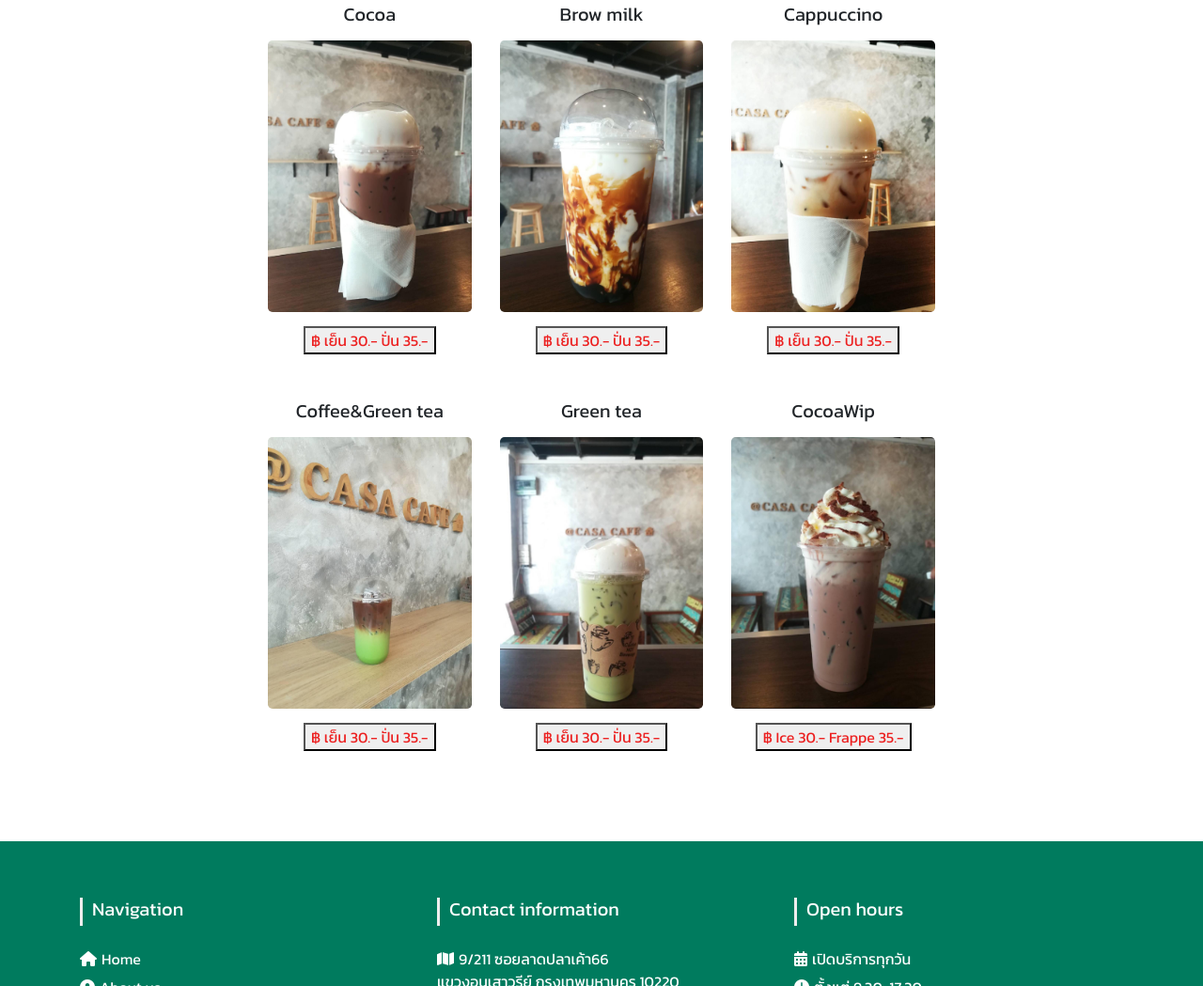
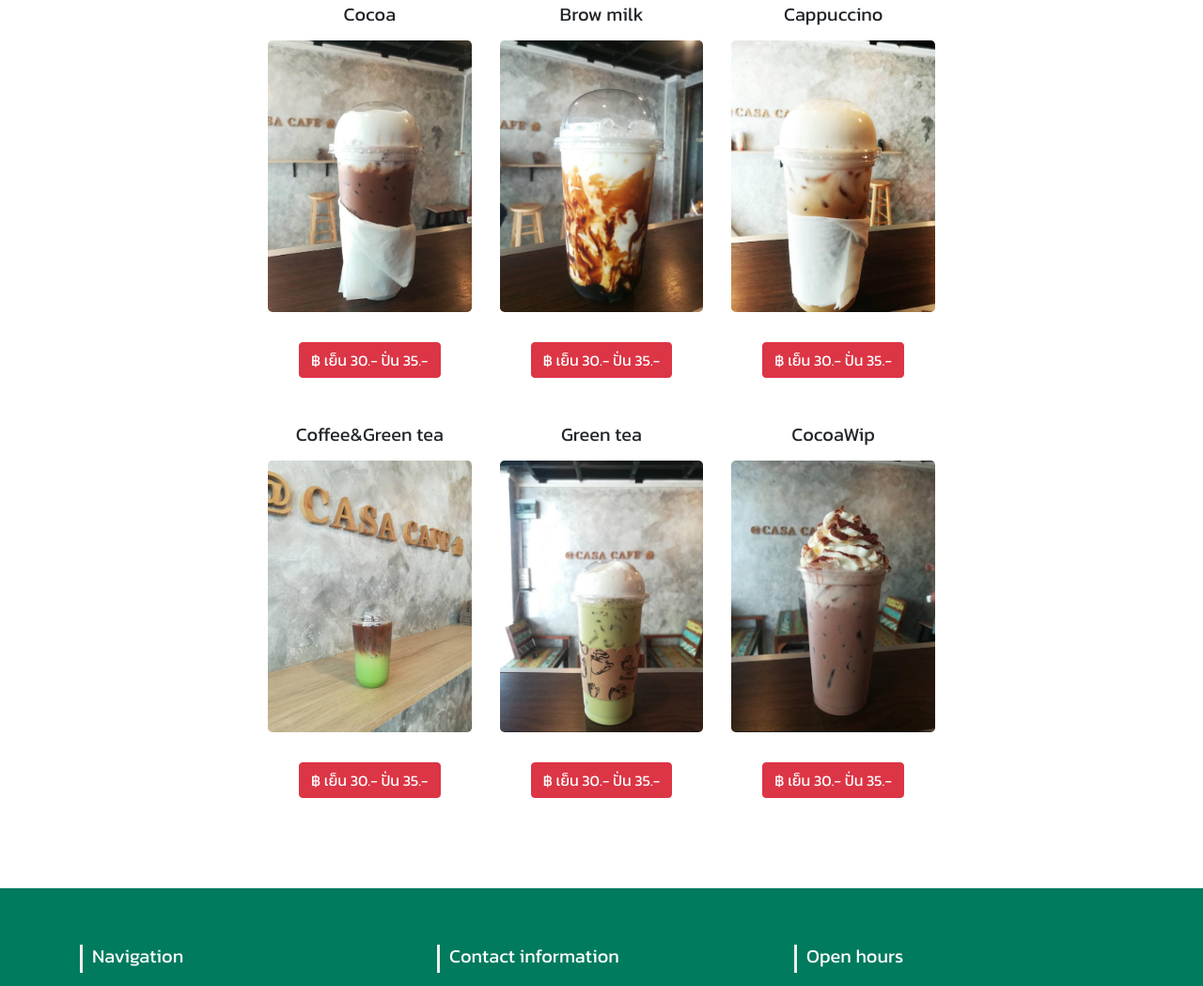
Before and after one commit to Suwipathuesayom/Coffee_Website, a plain HTML site: page menu.html in a window 1280 px wide. Shown: the part 601-1650 px from the top of the page at 94% size. Drawn offline with nearby package versions, Linux system fonts and the light colour scheme.

Commit message:
EditProject

```diff
--- a/css/Index.css
+++ b/css/Index.css
@@ -32,7 +32,7 @@ h1 {
 
 .content button {
     margin-top: 15px;
-    color: rgb(236, 32, 32);
+    color: rgb(255, 255, 255);
     font-family: 'Kanit', sans-serif;
     cursor: pointer;
 }
--- a/css/menu.css
+++ b/css/menu.css
@@ -25,8 +25,8 @@ body {
 }
 
 .content button {
-    margin-top: 15px;
-    color: rgb(236, 32, 32);
+    margin-top: 2rem;
+    color: rgb(255, 255, 255);
     font-family: 'Kanit', sans-serif;
     cursor: pointer;
 }
@@ -34,7 +34,7 @@ body {
 .product,
 h1 {
     font-family: 'Kanit', sans-serif;
-    color: rgb(202, 41, 41);
+    color: rgb(18, 125, 27);
 }
 
 .img-fluid:hover {
--- a/menu.html
+++ b/menu.html
@@ -127,8 +127,7 @@
                                 <h5 class="mb-3">Cocoa</h5>
                                 <a class="d-block rounded-lg lift lift-lg" href="landing-multipurpose.html"><img class="img-fluid rounded-lg" src="images/01.jpg"></a>
                                 <div class="content">
-                                    <button class="btn-group">฿ เย็น 30.- ปั่น 35.-</button>
-
+                                    <button class="btn btn-danger">฿ เย็น 30.- ปั่น 35.-</button>
                                 </div>
 
                             </div>
@@ -136,7 +135,7 @@
                                 <h5 class="mb-3">Brow milk</h5>
                                 <a class="d-block rounded-lg lift lift-lg" href="landing-app-mobile.html"><img class="img-fluid rounded-lg" src="images/02.jpg"></a>
                                 <div class="content">
-                                    <button class="btn-group">฿ เย็น 30.- ปั่น 35.-</button>
+                                    <button class="btn btn-danger">฿ เย็น 30.- ปั่น 35.-</button>
 
                                 </div>
                             </div>
@@ -144,7 +143,7 @@
                                 <h5 class="mb-3">Cappuccino</h5>
                                 <a class="d-block rounded-lg lift lift-lg" href="landing-app-desktop.html"><img class="img-fluid rounded-lg" src="images/04.jpg"></a>
                                 <div class="content">
-                                    <button class="btn-group">฿ เย็น 30.- ปั่น 35.-</button>
+                                    <button class="btn btn-danger">฿ เย็น 30.- ปั่น 35.-</button>
 
                                 </div>
                             </div>
@@ -152,7 +151,7 @@
                                 <h5 class="mb-3">Coffee&Green tea</h5>
                                 <a class="d-block rounded-lg lift lift-lg" href="landing-agency.html"><img class="img-fluid rounded-lg" src="images/03.jpg"></a>
                                 <div class="content">
-                                    <button class="btn-group">฿ เย็น 30.- ปั่น 35.-</button>
+                                    <button class="btn btn-danger">฿ เย็น 30.- ปั่น 35.-</button>
 
                                 </div>
                             </div>
@@ -160,7 +159,7 @@
                                 <h5 class="mb-3">Green tea</h5>
                                 <a class="d-block rounded-lg lift lift-lg" href="landing-lead-capture.html"><img class="img-fluid rounded-lg" src="images/05.jpg"></a>
                                 <div class="content">
-                                    <button class="btn-group">฿ เย็น 30.- ปั่น 35.-</button>
+                                    <button class="btn btn-danger">฿ เย็น 30.- ปั่น 35.-</button>
 
                                 </div>
                             </div>
@@ -168,7 +167,7 @@
                                 <h5 class="mb-3">CocoaWip</h5>
                                 <a class="d-block rounded-lg lift lift-lg" href="landing-press.html"><img class="img-fluid rounded-lg" src="images/06.jpg"></a>
                                 <div class="content">
-                                    <button class="btn-group">฿ Ice 30.- Frappe 35.-</button>
+                                    <button class="btn btn-danger">฿ เย็น 30.- ปั่น 35.-</button>
 
                                 </div>
 
```
Also changed, not shown: Index.html (+3 -3 lines), about.html (+1 -1 lines).
